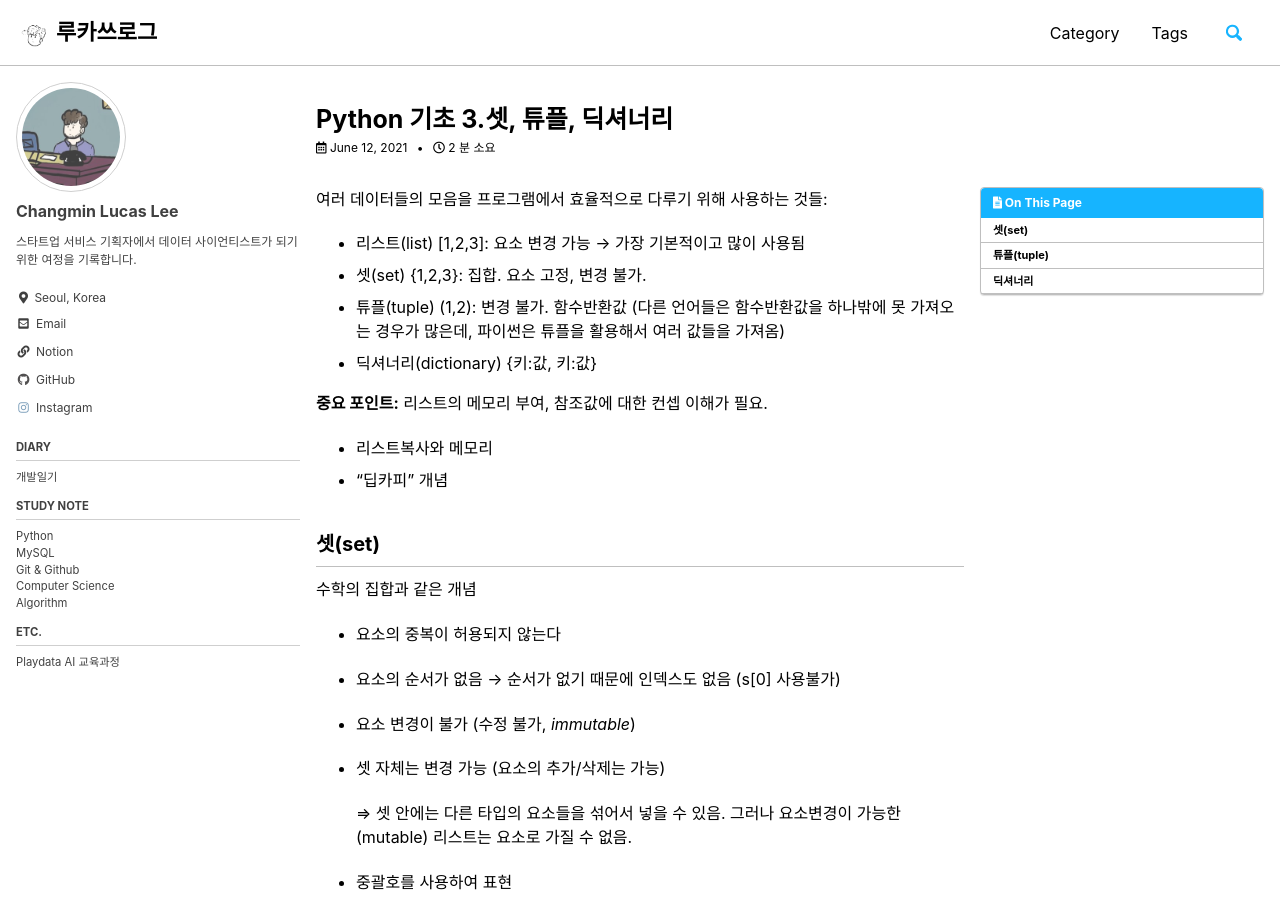
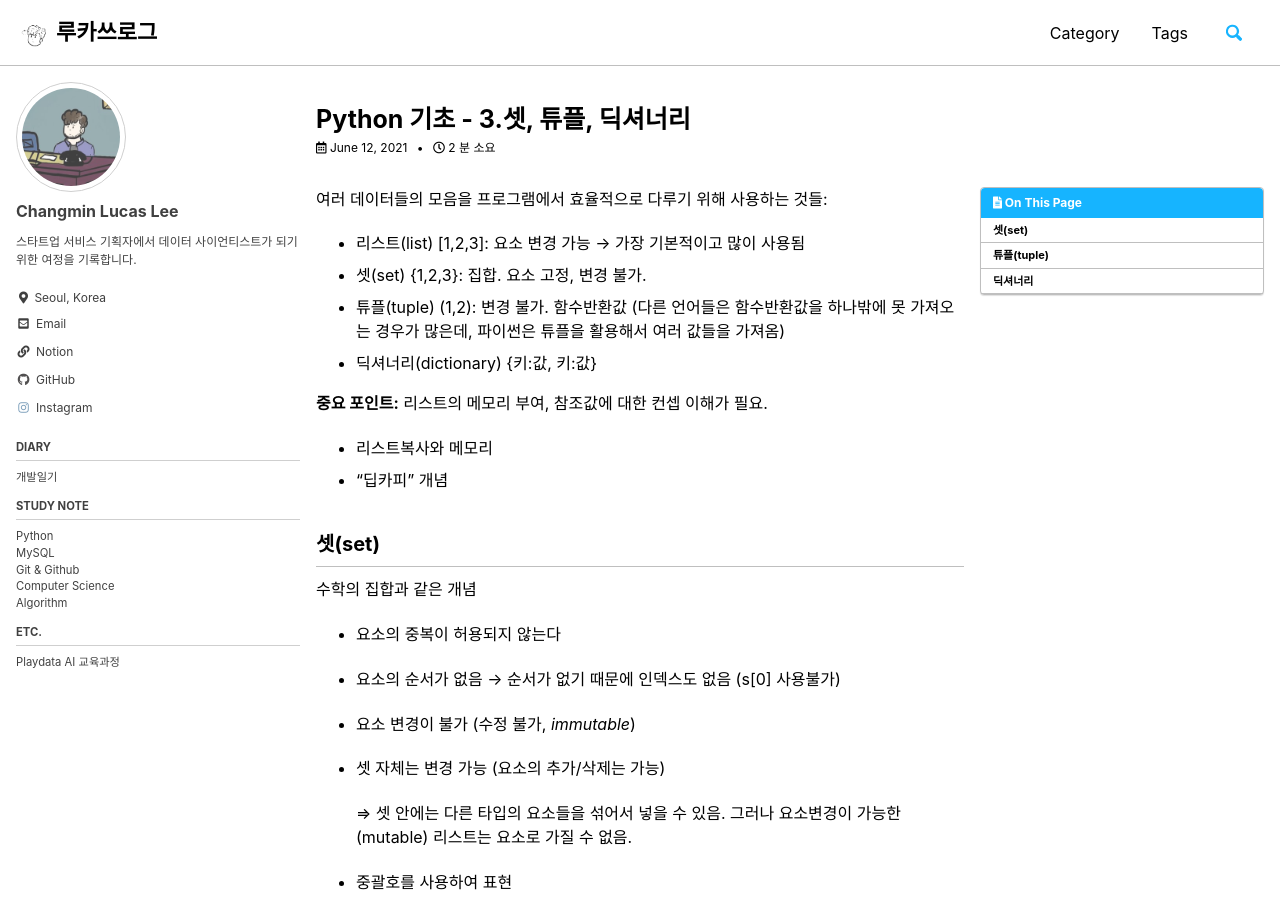
Before and after one commit to lucathree/lucathree.github.io, a Jekyll site: the page built from _posts/2021/2021-06-12-day4.md, in a window 1280 px wide and 900 px high. Built offline with Jekyll 4.4.1, drawn with Linux system fonts in a browser that asks for light colours; cached includes are drawn as plain includes; comment, search, counter and statistics services are not loaded.

Commit message:
Update 2021-06-12-day4.md

```diff
--- a/_posts/2021/2021-06-12-day4.md
+++ b/_posts/2021/2021-06-12-day4.md
@@ -1,5 +1,5 @@
 ---
-title: "Python 기초 3.셋, 튜플, 딕셔너리"
+title: "Python 기초 - 3.셋, 튜플, 딕셔너리"
 layout: single
 author_profile: true
 read_time: true
```
